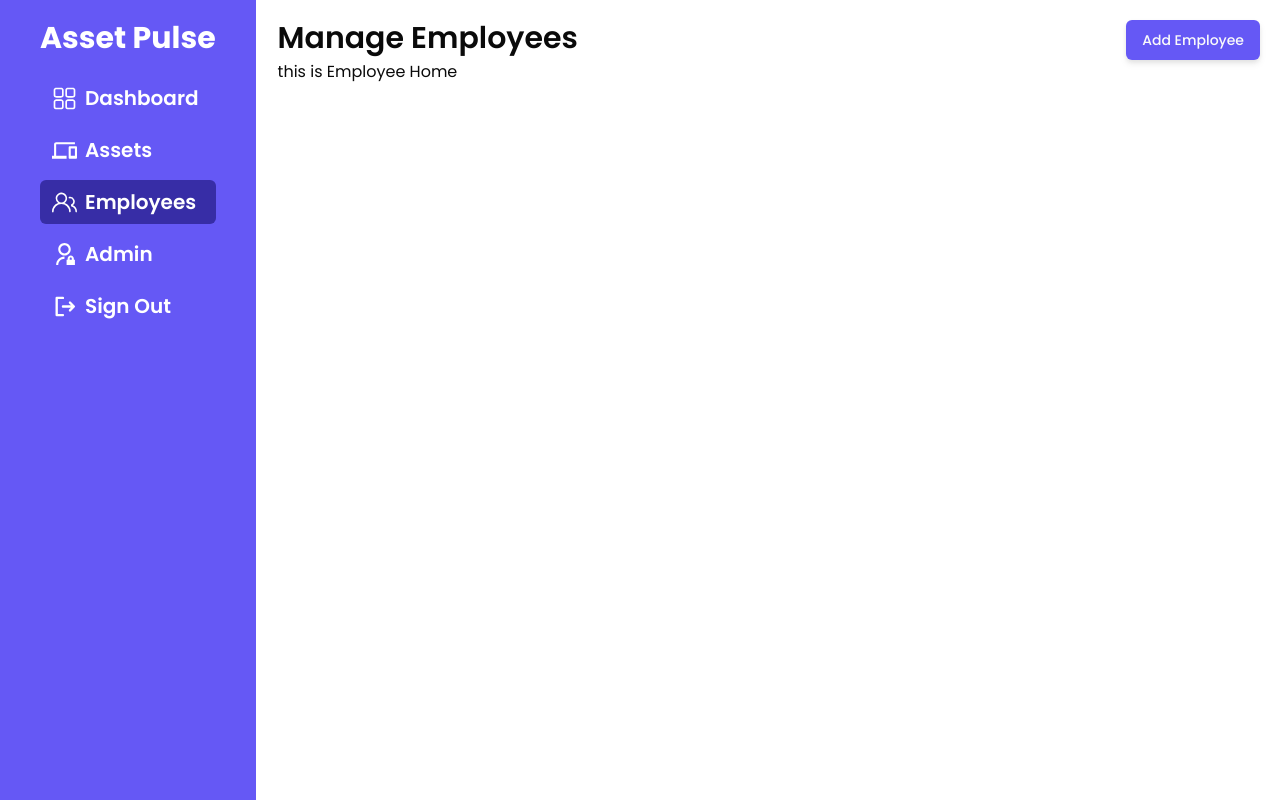
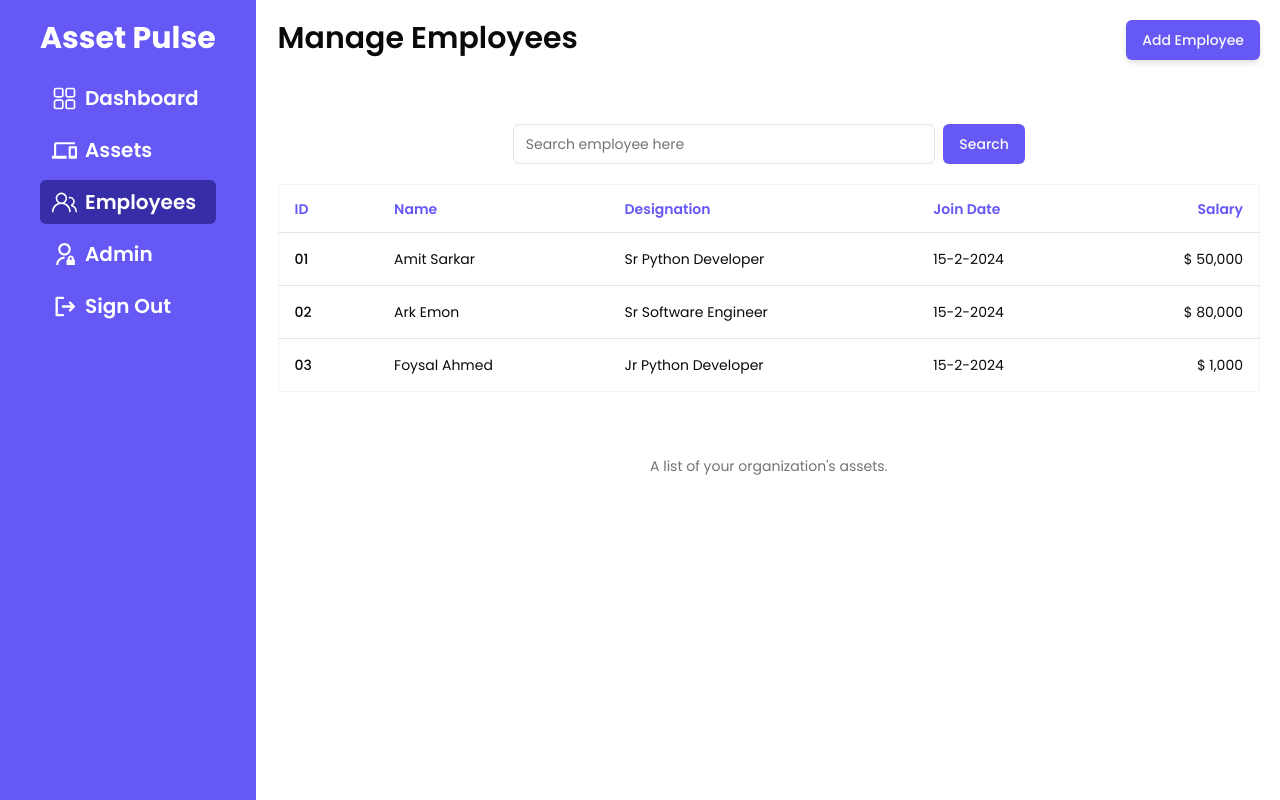
Before and after one commit to foysalmia/corporate-asset-management-frontend, a React (Vite) app: page /profile/employees in a window 1280 px wide. Built offline with nearby package versions, Linux system fonts and the light colour scheme.

Commit message:
employee home page design done

```diff
--- a/src/pages/CompanyProfile/Employees/EmployeeHome.jsx
+++ b/src/pages/CompanyProfile/Employees/EmployeeHome.jsx
@@ -1,9 +1,60 @@
-
+import { Button } from "@/components/ui/button";
+import { Input } from "@/components/ui/input";
+import {
+    Table,
+    TableBody,
+    TableCaption,
+    TableCell,
+    TableHead,
+    TableHeader,
+    TableRow,
+} from "@/components/ui/table";
 
 const EmployeeHome = () => {
     return (
-        <div>
-            this is Employee Home
+        <div className="mt-16">
+            <div className="flex w-full max-w-lg items-center space-x-2 mx-auto">
+                <Input type="email" placeholder="Search employee here" />
+                <Button className="bg-[#6558F5] hover:bg-[#3a338f]">Search</Button>
+            </div>
+            <div className="mt-5">
+                <Table className="border border-gray-100">
+                    <TableCaption className="mt-16 mb-3">A list of your organization's assets.</TableCaption>
+                    <TableHeader>
+                        <TableRow>
+                            <TableHead className="text-[#6558F5] font-semibold text-sm w-[100px]">ID</TableHead>
+                            <TableHead className="text-[#6558F5] font-semibold text-sm ">Name</TableHead>
+                            <TableHead className="text-[#6558F5] font-semibold text-sm ">Designation</TableHead>
+                            <TableHead className="text-[#6558F5] font-semibold text-sm ">Join Date</TableHead>
+                            <TableHead className="text-[#6558F5] font-semibold text-sm text-right">Salary</TableHead>
+                        </TableRow>
+                    </TableHeader>
+                    <TableBody>
+                        <TableRow>
+                            <TableCell className="font-medium">01</TableCell>
+                            <TableCell>Amit Sarkar</TableCell>
+                            <TableCell>Sr Python Developer</TableCell>
+                            <TableCell>15-2-2024</TableCell>
+                            <TableCell className="text-right">$ 50,000</TableCell>
+                        </TableRow>
+                        <TableRow>
+                            <TableCell className="font-medium">02</TableCell>
+                            <TableCell>Ark Emon</TableCell>
+                            <TableCell>Sr Software Engineer</TableCell>
+                            <TableCell>15-2-2024</TableCell>
+                            <TableCell className="text-right">$ 80,000</TableCell>
+                        </TableRow>
+                        <TableRow>
+                            <TableCell className="font-medium">03</TableCell>
+                            <TableCell>Foysal Ahmed</TableCell>
+                            <TableCell>Jr Python Developer</TableCell>
+                            <TableCell>15-2-2024</TableCell>
+                            <TableCell className="text-right">$ 1,000</TableCell>
+                        </TableRow>
+                    </TableBody>
+                </Table>
+
+            </div>
         </div>
     );
 };
```
